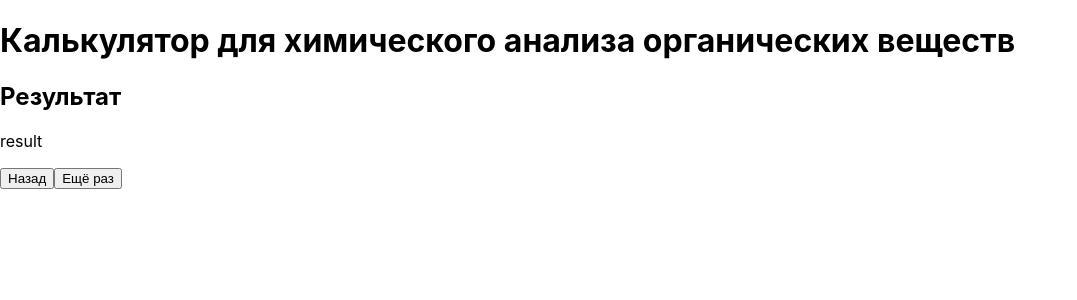
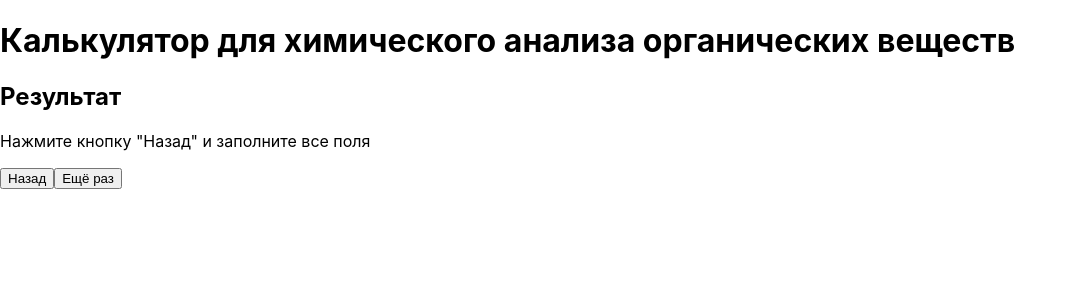
Before and after one commit to David-Vanuxin/chemical-analysis-calculator, a React (Create React App) app: page /result in a window 1280 px wide. Shown: the top 300 px of the page, without its empty margins (0-1077 px from the left). Built offline with nearby package versions, Linux system fonts and the light colour scheme.

Commit message:
Теперь можно получать массы элементов, кроме кислорода

```diff
--- a/src/App.js
+++ b/src/App.js
@@ -13,6 +13,7 @@ export default function App() {
       <div>
         <Routes>
           <Route path="/" caseSensitive={false} element={<Components.Home />} />
+          <Route path="/matter-mass" caseSensitive={false} element={<Components.MatterMass />} />
           <Route path="/combustion-products" caseSensitive={false} element={<Components.CombustionProducts />} />
           <Route path="/quantitative-values" caseSensitive={false} element={<Components.QuantitativeValues />} />
           <Route path="/result" caseSensitive={false} element={<Components.Result />} />
--- a/src/calck/calckResult.js
+++ b/src/calck/calckResult.js
@@ -1,3 +1,137 @@
-export function calckResult() {
-	return "result"
+export function calckResult(data) {
+	// "Сложная" логика приложения
+
+	// Вещество по элементам
+	let matter = []// [{"c":12}, {"h":23}, ]]
+
+	for (let product of data) {
+		if (product.value === null) {
+			return `Нажмите кнопку "Назад" и заполните все поля`
+		}
+
+		let massElement, mass
+		switch(product.name) {
+			case "CO2":
+				// Вычисление массы углерода
+				mass = (product.value / 22.4) * 44 // граммы
+				massElement = calckElemMass(mass, 44, 12)
+				matter.push({
+					name:"C",
+					mass: massElement
+				})
+				break
+
+			case "H2O":
+				// Вычисление массы водорода (в HCl есть массы и хлора и водорода)
+				massElement = calckElemMass(product.value, 18, 2) // H2O - 2 водорода, поэтому 1 * 2 = 2
+				matter.push({
+					name:"H",
+					mass: massElement
+				})
+				break
+
+			case "N2":
+				// Вычисление массы азота
+				massElement = calckElemMass(product.value, 28, 28)
+				matter.push({
+					name:"N",
+					mass: massElement
+				})
+				break
+
+			case "HCl":// тоже в литрах
+				// Вычисление массы хлора
+				mass = (product.value / 22.4) * 36.5 // граммы
+				massElement = calckElemMass(product.value, 36.5, 35.5)
+				matter.push({
+					name:"Cl",
+					mass: massElement
+				})
+
+				// Вычисление массы водорода и добавление в её массив
+				massElement = calckElemMass(product.value, 36.5, 1)
+
+				for (let elem of matter) {
+					if (elem.name !== "H") continue
+
+					elem.mass += massElement
+				}
+
+				break
+
+			case "HBr":
+				// Вычисление массы брома
+				massElement = calckElemMass(product.value, 81, 80)
+				matter.push({
+					name:"Br",
+					mass: massElement
+				})
+
+				// Вычисление массы водорода и добавление в её массив
+				massElement = calckElemMass(product.value, 81, 1)
+
+				for (let elem of matter) {
+					if (elem.name !== "H") continue
+
+					elem.mass += massElement
+				}
+				break
+
+			case "Na2CO3":
+				// Вычисление массы натрия
+				massElement = calckElemMass(product.value, 106, 46)
+				matter.push({
+					name:"Na",
+					mass: massElement
+				})
+
+				// Вычисление массы углерода и добавление в её массив
+				massElement = calckElemMass(product.value, 106, 12)
+
+				for (let elem of matter) {
+					if (elem.name !== "C") continue
+
+					elem.mass += massElement
+				}
+				break
+
+			case "K2CO3":
+				// Вычисление массы калия
+				massElement = calckElemMass(product.value, 138, 78)
+				matter.push({
+					name:"K",
+					mass: massElement
+				})
+
+				// Вычисление массы углерода и добавление в её массив
+				massElement = calckElemMass(product.value, 138, 12)
+
+				for (let elem of matter) {
+					if (elem.name !== "C") continue
+
+					elem.mass += massElement
+				}
+				break
+
+			case "matter":
+				matter.push({
+					name: "matterMass",
+					mass: product.value
+				})
+				break
+
+			default:
+				console.warn("Продукт не добавлен: ", product.name)
+		}
+	}
+
+
+	return JSON.stringify(matter)
 }
+// molecularMassMatter - молекулярная масса вещества
+// massElement - относительная атомная масса элемента, умноженная на коэфициент после него (для водорода в H2O: 1 * 2 = 2)
+// massMatter - масса вещества
+
+const calckElemMass = (massMatter, molecularMassMatter, massElement) => {
+	return (massElement * massMatter) / molecularMassMatter
+}
--- a/src/components/CombustionProducts.js
+++ b/src/components/CombustionProducts.js
@@ -25,7 +25,7 @@ export const CombustionProducts = () => {
 			}
 			</ul>
 			<>
-				<button onClick={() => navigate("/")}>Назад</button>
+				<button onClick={() => navigate("/matter-mass")}>Назад</button>
 				<button onClick={() => navigate("/quantitative-values")}>Далее</button>
 			</>
 		</>
--- a/src/components/Home.js
+++ b/src/components/Home.js
@@ -5,12 +5,12 @@ import {useSelector, useDispatch} from "react-redux"
 export const Home = () => {
   let navigate = useNavigate();
   const dispatch = useDispatch()
-  let Start = (<button onClick={() => navigate(`/combustion-products`)}>Старт</button>)
+  let Start = (<button onClick={() => navigate(`/matter-mass`)}>Старт</button>)
 
   try {
   	let data = useSelector(state => state.data)
   	console.log(data)
-		Start = (<button onClick={() => {navigate(`/combustion-products`); dispatch({type:"restart"})} }>Старт</button>)
+		Start = (<button onClick={() => {navigate(`/matter-mass`); dispatch({type:"restart"})} }>Старт</button>)
   } catch {}
 
 	return(
--- a/src/components/InputNumber.js
+++ b/src/components/InputNumber.js
@@ -8,7 +8,7 @@ export default function InputNumber(props) {
 	const dispatch = useDispatch()
 
 	function changeValue(name, value) {
-		dispatch({ type:"changeMass", name: props.name, mass: value })
+		dispatch({ type:"changeMass", name: props.name, value: value })
 	}
 
 	return (
--- /dev/null
+++ b/src/components/MatterMass.js
@@ -0,0 +1,29 @@
+import React from "react"
+import { useNavigate } from "react-router-dom"
+import {useDispatch} from "react-redux"
+
+export const MatterMass = () =>  {
+	const dispatch = useDispatch()
+	let navigate = useNavigate();
+
+	function changeValue(value) {
+		dispatch({ type:"changeMatterMass", name: "matter", value: value })
+	}
+
+	return (
+		<>
+			<h1>Калькулятор для химического анализа органических веществ</h1>
+			<h2>Введите массу сгоревшего органического вещества</h2>
+			<>
+				<label>
+					<input onChange={(event) => changeValue(event.target.valueAsNumber)} type="number"></input>
+					г
+				</label>
+			</>
+			<>
+				<button onClick={() => navigate("/")}>Назад</button>
+				<button onClick={() => navigate(`/combustion-products`)}>Далее</button>
+			</>
+		</>
+	)
+}
--- a/src/components/QuantitativeValues.js
+++ b/src/components/QuantitativeValues.js
@@ -16,6 +16,7 @@ export const QuantitativeValues = () => {
 			<ul>
 			{
 				data.map((elem, index) => {
+					if (elem.name === "matter") return
 					return (<li key={index}><InputNumber name={elem.name}/></li>)
 				})
 			}
--- a/src/components/Result.js
+++ b/src/components/Result.js
@@ -1,19 +1,22 @@
 import React from "react"
 import { useNavigate } from "react-router-dom"
 import { calckResult } from "../calck/calckResult"
-import {useDispatch} from "react-redux"
+import {useDispatch, useSelector} from "react-redux"
 
 export const Result = () => {
   let navigate = useNavigate();
   const dispatch = useDispatch()
+
+  let data = useSelector(state => state.data)
+
 	return(
 		<>
 			<h1>Калькулятор для химического анализа органических веществ</h1>
 			<h2>Результат</h2>
-			<p>{calckResult()}</p>
+			<p>{calckResult(data)}</p>
 			<>
 				<button onClick={() => navigate("/quantitative-values")}>Назад</button>
-				<button onClick={() => {navigate("/combustion-products"); dispatch({type:"restart"})}}>Ещё раз</button>
+				<button onClick={() => {navigate("/matter-mass"); dispatch({type:"restart"})}}>Ещё раз</button>
 			</>
 		</>)
 }
--- a/src/components/index.js
+++ b/src/components/index.js
@@ -2,3 +2,4 @@ export {Home} from './Home'
 export {CombustionProducts} from './CombustionProducts'
 export {QuantitativeValues} from './QuantitativeValues'
 export {Result} from './Result'
+export {MatterMass} from './MatterMass'
--- a/src/redux/changeElementsListReducer.js
+++ b/src/redux/changeElementsListReducer.js
@@ -2,10 +2,12 @@ const initialState = {
 	data: [
 		{name:"CO2", value:null},
 		{name:"H2O", value:null},
+		{name:"matter", value:null},
 	]
 }
 
 export const changeElementsListReducer = (state = initialState, action) => {
+	let newState
 	switch (action.type) {
 		case "addElement":
 			state.data.push({
@@ -28,13 +30,55 @@ export const changeElementsListReducer = (state = initialState, action) => {
 				data: [
 					{name:"CO2", value:null},
 					{name:"H2O", value:null},
+					{name:"matter", value:null},
 				]
 			}
 			return initialState2
 
 		case "changeMass":
-			console.log(`Mass elem ${action.name} = ${action.value} `)
-			return state
+			newState = {
+				data:[]
+			}
+
+			for (let elem of state.data) {
+				if (elem.name !== action.name) {
+					newState.data.push(elem)
+					continue
+				}
+
+				newState.data.push({
+					name: action.name,
+					value: action.value
+				})
+			}
+			return newState
+
+		case "changeMatterMass":
+			newState = {
+				data:[]
+			}
+
+			for (let elem of state.data) {
+				if (elem.name !== action.name) {
+					newState.data.push(elem)
+					continue
+				}
+
+				newState.data.push({
+					name: "matter",
+					value: action.value
+				})
+			}
+			console.log("Matter mass added")
+			console.log(newState.data)
+			return newState
+/*			state.data.forEach(elem => {
+				if (elem.name === "matter") {
+					elem.value = action.value
+				}
+			})
+
+			return state*/
 
 		default:
 			console.warn("Undefined case", action.type)
```
